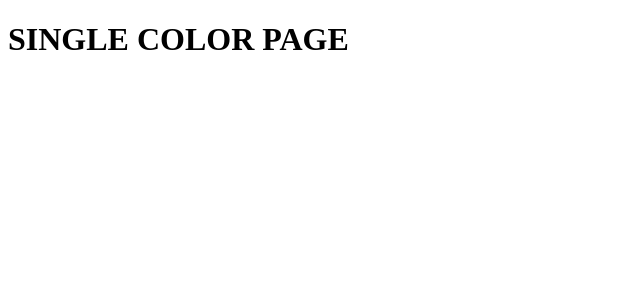
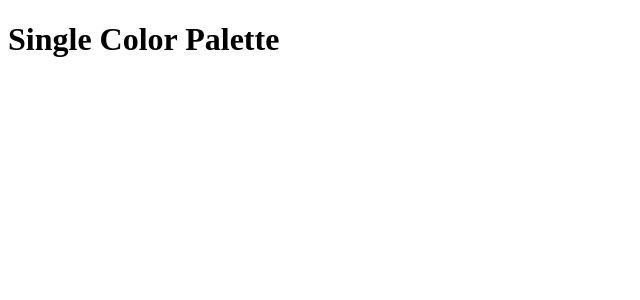
Before and after one commit to Abdulazeez1010/Color_Project, a React (Vite) app: page /palette/1/1 in a window 1280 px wide. Shown: the top 300 px of the page, without its empty margins (0-640 px from the left). Built offline with nearby package versions, Linux system fonts and the light colour scheme.

Commit message:
Add SingleColorPalette and Link

```diff
--- a/src/App.jsx
+++ b/src/App.jsx
@@ -2,6 +2,7 @@
 import { Route, Routes } from 'react-router-dom';
 import PaletteRouter from './PaletteRouter';
 import PaletteList from './PaletteList';
+import SingleColorPalette from './SingleColorPalette';
 import './App.css'
 import seedColors from './seedColors';
 
@@ -12,7 +13,7 @@ function App() {
       <Routes>
         <Route path='/' element={<PaletteList palettes={seedColors}/>}/>
         <Route path='/palette/:id' element={<PaletteRouter/>}/>
-        <Route path='/palette/:paletteId/:colorId' element={<h1>SINGLE COLOR PAGE</h1>}/>
+        <Route path='/palette/:paletteId/:colorId' element={<SingleColorPalette/>}/>
       </Routes>
     </div>
   )
--- a/src/ColorBox.jsx
+++ b/src/ColorBox.jsx
@@ -3,7 +3,7 @@ import { useState } from 'react';
 import { Link } from 'react-router-dom';
 import './ColorBox.css'
 
-function ColorBox({background, name}){
+function ColorBox({background, name, paletteId, id}){
     const [copied, setCopied] = useState(false)
 
     const copyText = () => {
@@ -33,7 +33,10 @@ function ColorBox({background, name}){
                 </div>
                 <button className='copy-button'>Copy</button>
             </div>
-            <Link to="/" onClick={(e) => e.stopPropagation()}>
+            <Link
+              to={`/palette/${paletteId}/${id}`}
+              onClick={(e) => e.stopPropagation()}
+            >
                 <span className='see-more'>More</span>
             </Link>
         </div>
--- a/src/Palette.jsx
+++ b/src/Palette.jsx
@@ -8,7 +8,13 @@ function Palette({palette}){
     const [format, setFormat] = useState("hex");
 
     const colorBoxes = palette.colors[level].map(color => (
-        <ColorBox background={color[format]} name={color.name} key={color.id}/>
+        <ColorBox
+          background={color[format]}
+          name={color.name}
+          key={color.id}
+          id={color.id}
+          paletteId={palette.id}
+        />
     ))
     const changeLevel = (level) =>{
         setLevel(level);
--- /dev/null
+++ b/src/SingleColorPalette.jsx
@@ -0,0 +1,11 @@
+
+
+function SingleColorPalette(){
+    return(
+        <div>
+            <h1>Single Color Palette</h1>
+        </div>
+    )
+}
+
+export default SingleColorPalette;
```
